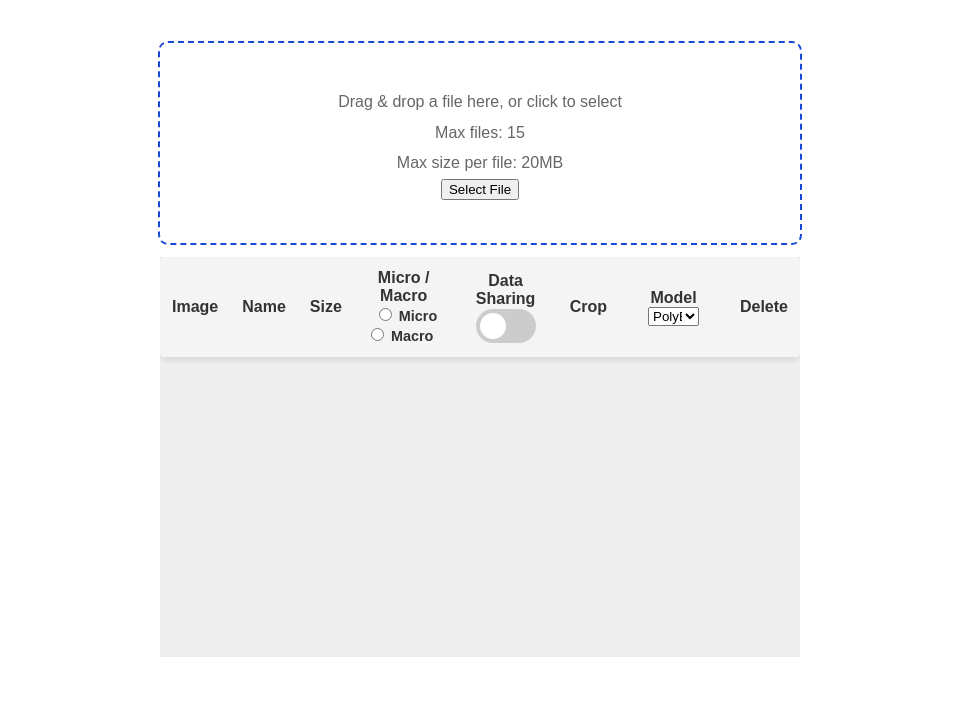
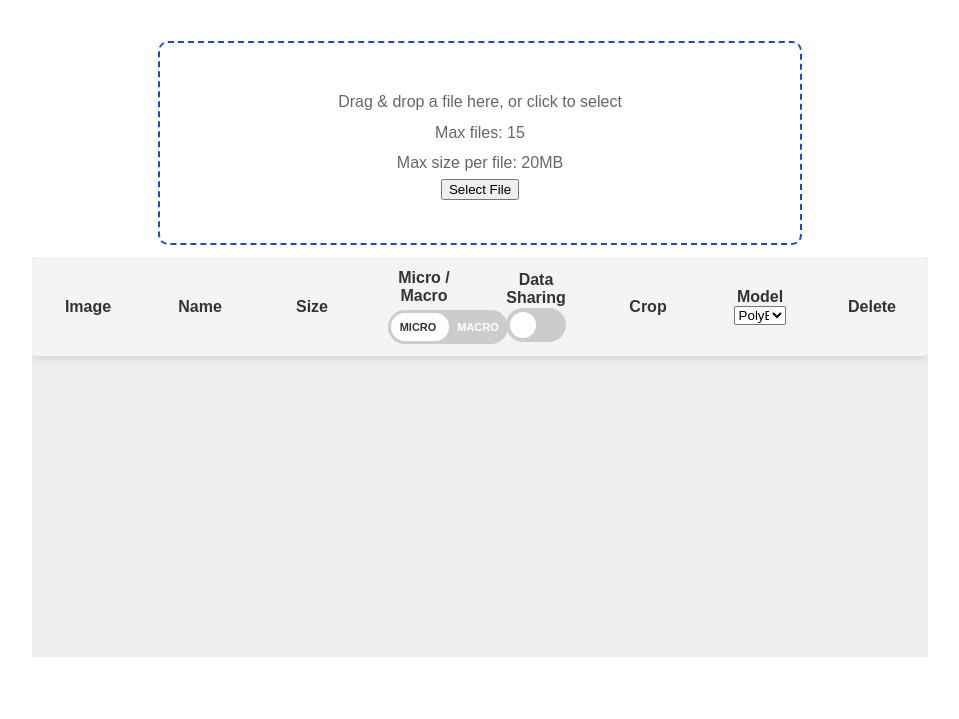
Before and after one commit to cnjerald/Egglytics, a Django app: page / in a window 1280 px wide. Shown: the part 111-830 px from the top of the page, without its empty margins (160-1119 px from the left). Run offline with Django 5.2, Linux system fonts and the light colour scheme; lists and menus that the app fills with data are empty; some libraries are stand-ins or nearby versions.

Commit message:
changed some upload css

```diff
--- a/server/egglytics/static/css/upload.css
+++ b/server/egglytics/static/css/upload.css
@@ -33,15 +31,13 @@
 }
 
 #drop-area.highlight {
-  /* This is the color when a file is dragged */
   border-color: #1849d6;
-  /* This is the default color */
   background-color: rgb(139, 193, 255);
 }
 
 #view-area {
   background-color: #eeeeee;
-  width: 50vw;
+  width: 70vw;
   height: 50vh;
   overflow-y: auto; /* scroll when content exceeds */
   overflow-x: hidden;
@@ -57,7 +53,122 @@
   height: 15%;
 }
 
-/* This toggled switch an edited version of https://www.w3schools.com/howto/tryit.asp?filename=tryhow_css_switch*/
+table {
+  table-layout: fixed;
+  border-collapse: collapse;
+  width: 100%;
+  text-align: center;
+  font-family: Arial, sans-serif;
+  background: #fff;
+  box-shadow: 0 2px 6px rgba(0, 0, 0, 0.1);
+  border-radius: 6px;
+  overflow: hidden;
+}
+
+th,
+td {
+  padding: 12px;
+  border-bottom: 1px solid #ddd;
+}
+
+th {
+  background: #f4f4f4;
+  font-weight: bold;
+}
+
+tr:hover {
+  background: #f9f9f9;
+}
+
+/* ensures the filename wraps properly and truncates */
+#upload-table .filename {
+  max-width: 200px;
+  display: inline-block;
+  white-space: nowrap;
+  overflow: hidden;
+  text-overflow: ellipsis;
+  vertical-align: middle;
+}
+
+#upload-table {
+  width: 100%;
+  border-collapse: collapse;
+}
+
+label {
+  margin: 0 8px;
+  font-size: 0.9rem;
+  cursor: pointer;
+}
+
+.submit-btn-container {
+  width: 100%;
+  text-align: center;
+  padding: 15px 0;
+}
+
+#upload-btn {
+  display: none; /* initially hidden */
+
+  background-color: #383838;
+  color: white;
+  border: none;
+  padding: 10px 30px;
+  font-size: 1.1em;
+  cursor: pointer;
+  border-radius: 5px;
+  transition: background-color 0.3s;
+}
+
+#upload-btn:hover {
+  background-color: #4c90af;
+}
+
+#loadingOverlay {
+    position: fixed;
+    top: 0; left: 0;
+    width: 100%; height: 100%;
+    background: rgba(0,0,0,0.5);
+    display: none;
+    align-items: center;
+    justify-content: center;
+    z-index: 9999;
+}
+
+.loader-content {
+    color: white;
+    text-align: center;
+    font-family: sans-serif;
+}
+
+.spinner {
+    border: 4px solid rgba(255,255,255,0.3);
+    border-top: 4px solid white;
+    border-radius: 50%;
+    width: 40px;
+    height: 40px;
+    margin: 0 auto 10px;
+    animation: spin 0.8s linear infinite;
+}
+
+@keyframes spin {
+    100% { transform: rotate(360deg); }
+}
+
+.limited-width-select {
+  width: 60%;
+  max-width: 150px;
+}
+
+
+/*
+
+
+BASIC TOGGLE SWITCH
+This toggled switch an edited version of https://www.w3schools.com/howto/tryit.asp?filename=tryhow_css_switch
+
+
+*/
 .switch {
   position: relative;
   display: inline-block;
@@ -117,78 +228,104 @@ input:checked + .slider:before {
   border-radius: 50%;
 }
 
-table {
-  border-collapse: collapse;
-  width: 100%;
-  text-align: center;
-  font-family: Arial, sans-serif;
-  background: #fff;
-  box-shadow: 0 2px 6px rgba(0, 0, 0, 0.1);
-  border-radius: 6px;
-  overflow: hidden;
+
+/*
+
+
+SWITCH WITH TEXT
+
+
+*/
+.text-switch {
+  position: relative;
+  display: inline-flex;
+  width: 120px;
+  height: 34px;
+  vertical-align: middle;
+  margin-top: 5px;
+  user-select: none
 }
 
-th,
-td {
-  padding: 12px;
-  border-bottom: 1px solid #ddd;
+.text-switch input {
+  opacity: 0;
+  width: 0;
+  height: 0;
 }
 
-th {
-  background: #f4f4f4;
-  font-weight: bold;
+.text-slider {
+  position: absolute;
+  cursor: pointer;
+  top: 0; left: 0; right: 0; bottom: 0;
+  background-color: #cccccc;
+  transition: 0.4s;
+  border-radius: 34px;
 }
 
-tr:hover {
-  background: #f9f9f9;
+.text-slider:before {
+  position: absolute;
+  content: "";
+  height: 28px;
+  width: 58px;
+  left: 3px;
+  bottom: 3px;
+  background-color: white;
+  transition: 0.4s;
+  border-radius: 30px;
+  z-index: 1;
 }
 
-/* ensures the filename wraps properly and truncates */
-#upload-table .filename {
-  max-width: 200px;        /* adjust to your design */
-  display: inline-block;   /* block or inline-block enables ellipsis */
-  white-space: nowrap;
-  overflow: hidden;
-  text-overflow: ellipsis;
-  vertical-align: middle;
+.text-micro, .text-macro {
+  position: absolute;
+  top: 0;
+  width: 50%;
+  height: 100%;
+  display: flex;
+  align-items: center;
+  justify-content: center;
+  font-size: 11px;
+  font-weight: bold;
+  text-transform: uppercase;
+  z-index: 2;
+  transition: color 0.4s;
+  pointer-events: none;
 }
 
-/* optional: keep table layout flexible */
-#upload-table {
-  width: 100%;
-  border-collapse: collapse;
+.text-micro {
+  left: 0;
+  color: #333;
 }
 
-label {
-  margin: 0 8px;
-  font-size: 0.9rem;
-  cursor: pointer;
+.text-macro {
+  right: 0;
+  color: #fff;
 }
 
-.submit-btn-container {
-  width: 100%;
-  text-align: center;
-  padding: 15px 0;
+/* --- Checked (MACRO) State --- */
+
+input:checked + .text-slider:before {
+  transform: translateX(56px);
 }
 
-#upload-btn {
-  display: none; /* initially hidden */
-
-  background-color: #383838;
-  color: white;
-  border: none;
-  padding: 10px 30px;
-  font-size: 1.1em;
-  cursor: pointer;
-  border-radius: 5px;
-  transition: background-color 0.3s;
+input:checked + .text-slider {
+  background-color: #2196f3;
 }
 
-#upload-btn:hover {
-  background-color: #4c90af;
+input:checked + .text-slider .text-micro {
+  color: #fff;
 }
 
-/* Modal Styles */
+input:checked + .text-slider .text-macro {
+  color: #333;
+}
+
+
+/*
+
+
+CROPPER MODAL
+
+
+*/
 .modal {
   display: none;
   position: fixed;
@@ -430,8 +544,3 @@ label {
   justify-content: center;
   gap: 10px;
 }
-
-.limited-width-select {
-  width: 60%;
-  max-width: 150px;
-}
--- a/server/egglytics/static/js/image_upload_handler.js
+++ b/server/egglytics/static/js/image_upload_handler.js
@@ -186,11 +186,12 @@ $(document).ready(function () {
             // Micro/Macro radio buttons
             const modeCell = document.createElement("td");
             modeCell.innerHTML = `
-                <label>
-                <input type="radio" name="mode${index}" value="micro" checked> Micro
-                </label>
-                <label>
-                <input type="radio" name="mode${index}" value="macro"> Macro
+                <label class="text-switch">
+                    <input type="checkbox" class="mode-toggle" name="mode${index}">
+                    <span class="text-slider">
+                        <span class="text-micro">Micro</span>
+                        <span class="text-macro">Macro</span>
+                    </span>
                 </label>
             `;
 
@@ -293,9 +294,15 @@ $(document).ready(function () {
         }
     });
 
-    // uncheck both global mode radios
-    $(document).on("change", 'input[type="radio"][name^="mode"]', function () {
-        $("#all_micro, #all_macro").prop("checked", false);
+    // Handle Global Mode Toggle
+    $(document).on("change", "#all_mode_toggle", function () {
+        const isChecked = $(this).is(":checked");
+        // Set all row toggles to match the header toggle
+        $(".mode-toggle").prop("checked", isChecked);
+    });
+
+    $(document).on("change", ".mode-toggle", function () {
+        $("#all_mode_toggle").prop("checked", false);
     });
 
     // Handle global share toggle
@@ -436,7 +443,8 @@ $(document).ready(function () {
             formData.append(`model_${index}`, model);
 
             // Get Micro/Macro choice
-            const mode = $row.find(`input[name="mode${index}"]:checked`).val();
+            const isMacro = $row.find('.mode-toggle').is(":checked");
+            const mode = isMacro ? "macro" : "micro";
             formData.append(`mode_${index}`, mode);
 
             // Get share toggle
--- a/server/egglytics/templates/upload.html
+++ b/server/egglytics/templates/upload.html
@@ -1,5 +1,6 @@
 {% load static %}
 <link href="{% static 'css/upload.css' %}" rel="stylesheet" />
+<link href="{% static 'css/upload_assets/text_switch' %}" rel="stylesheet" />
 
 <link href="https://cdnjs.cloudflare.com/ajax/libs/cropperjs/1.5.13/cropper.min.css" rel="stylesheet"/>
 
@@ -120,11 +121,12 @@ id = myfile
             <th>Name</th>
             <th>Size</th>
             <th>Micro / Macro <br />
-              <label>
-                <input type="radio" id = "all_micro" name="global-mode" value="micro"> Micro
-              </label>
-              <label>
-                <input type="radio" id = "all_macro" name="global-mode" value="macro"> Macro
+              <label class="text-switch">
+                <input type="checkbox" id="all_mode_toggle">
+                <span class="text-slider">
+                  <span class="text-micro">Micro</span>
+                  <span class="text-macro">Macro</span>
+                </span>
               </label>
             </th>
             <th>Data Sharing <br />
```
Also changed, not shown: other parts of server/egglytics/static/css/upload.css (+6 -31 lines).
